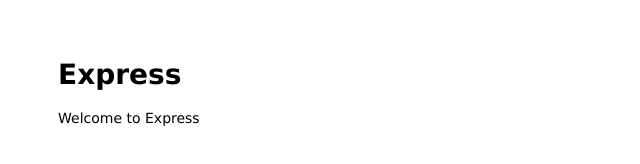
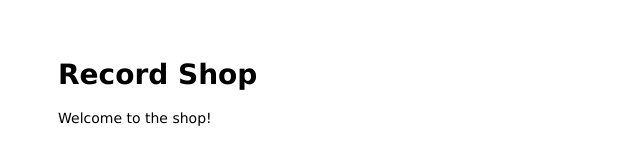
Before and after one commit to Benjamin-DCI/DS_record-shop, a website: page public/index.html in a window 1280 px wide. Shown: the whole page, without its empty margins (0-640 px from the left). Drawn offline with Linux system fonts and the light colour scheme.

Commit message:
Update index.html

```diff
--- a/public/index.html
+++ b/public/index.html
@@ -1,13 +1,13 @@
 <html>
 
 <head>
-  <title>Express</title>
+  <title>Record Shop</title>
   <link rel="stylesheet" href="/stylesheets/style.css">
 </head>
 
 <body>
-  <h1>Express</h1>
-  <p>Welcome to Express</p>
+  <h1>Record Shop</h1>
+  <p>Welcome to the shop!</p>
 </body>
 
 </html>
```
